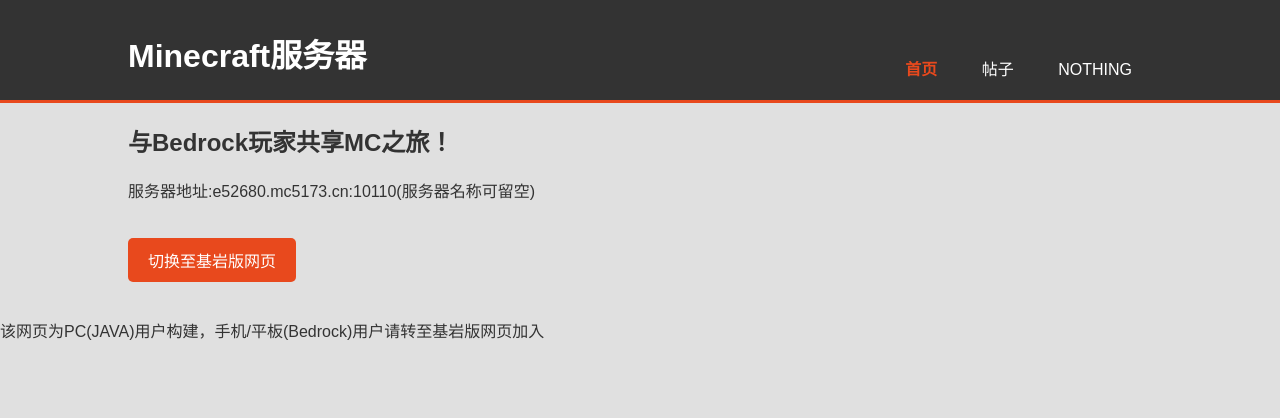
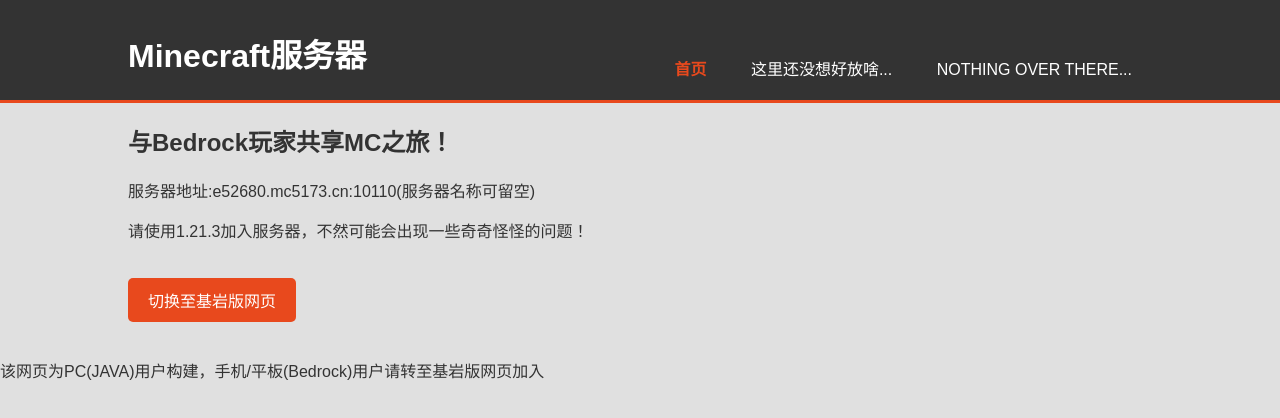
Before and after one commit to ISNP/java, a plain HTML site: page index.html in a window 1280 px wide. Drawn offline with Linux system fonts and the light colour scheme.

Commit message:
Update index.html

```diff
--- a/index.html
+++ b/index.html
@@ -81,8 +81,8 @@
             <nav>
                 <ul>
                     <li class="current"><a href="index.html">首页</a></li>
-                    <li><a href="about.html">帖子</a></li>
-                    <li><a href="rules.html">nothing</a></li>
+                    <li><a href="about.html">这里还没想好放啥...</a></li>
+                    <li><a href="rules.html">nothing over there...</a></li>
                 </ul>
             </nav>
         </div>
@@ -92,6 +92,7 @@
         <section id="showcase">
             <h1>与Bedrock玩家共享MC之旅！</h1>
             <p>服务器地址:e52680.mc5173.cn:10110(服务器名称可留空)</p>
+            <p>请使用1.21.3加入服务器，不然可能会出现一些奇奇怪怪的问题！</p>
             <a href="isnp.github.io" class="button">切换至基岩版网页</a>
         </section>
     </div>
```
